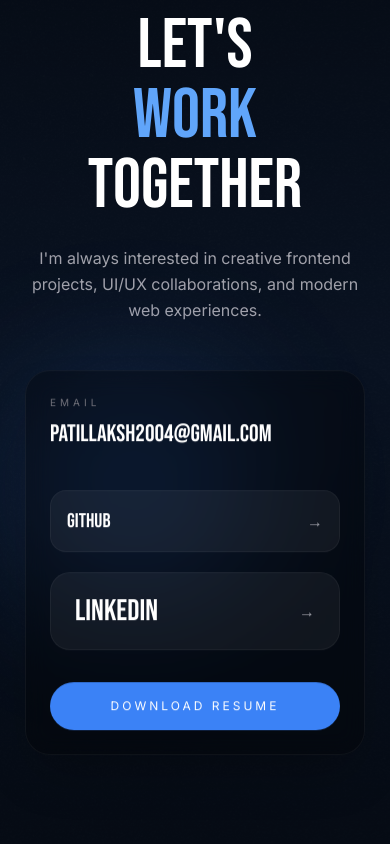
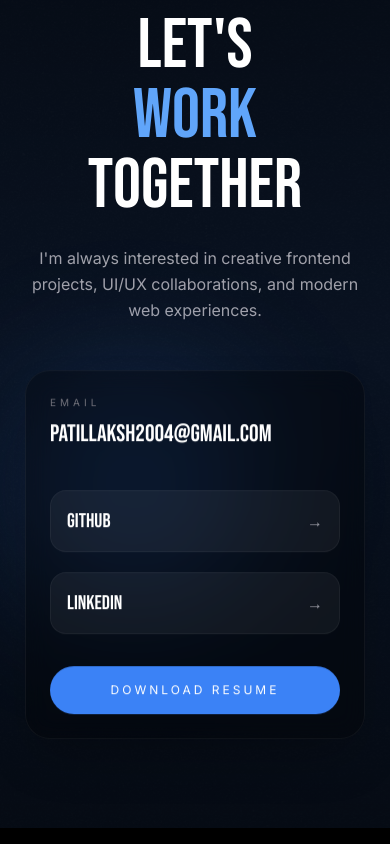
Before and after one commit to Laksh25-code/laksh-portfolio, a React (Vite) app: page / in a window 390 px wide. Shown: the part 5953-6797 px from the top of the page. Built offline with nearby package versions, Linux system fonts and the light colour scheme.

Commit message:
Update Contact page
The LinkedIn text and card look big the Github... keep same properties as Github

```diff
--- a/src/sections/Contact.jsx
+++ b/src/sections/Contact.jsx
@@ -197,10 +197,10 @@ function Contact() {
                 href="https://www.linkedin.com/in/laksh-patil-4b3136357"
                 target="_blank"
                 rel="noopener noreferrer"
-                className="group flex items-center justify-between rounded-[20px] border border-white/5 bg-white/5 px-6 py-5 transition duration-300 hover:border-blue-500/30 hover:bg-blue-500/10"
+                className="group flex items-center justify-between rounded-[16px] border border-white/5 bg-white/5 px-4 py-4 transition duration-300 hover:border-blue-500/30 hover:bg-blue-500/10 md:rounded-[20px] md:px-6 md:py-5"
               >
 
-                <span className="font-['Bebas_Neue'] text-3xl text-white">
+                <span className="font-['Bebas_Neue'] text-xl text-white md:text-3xl">
                   LinkedIn
                 </span>
 
```
